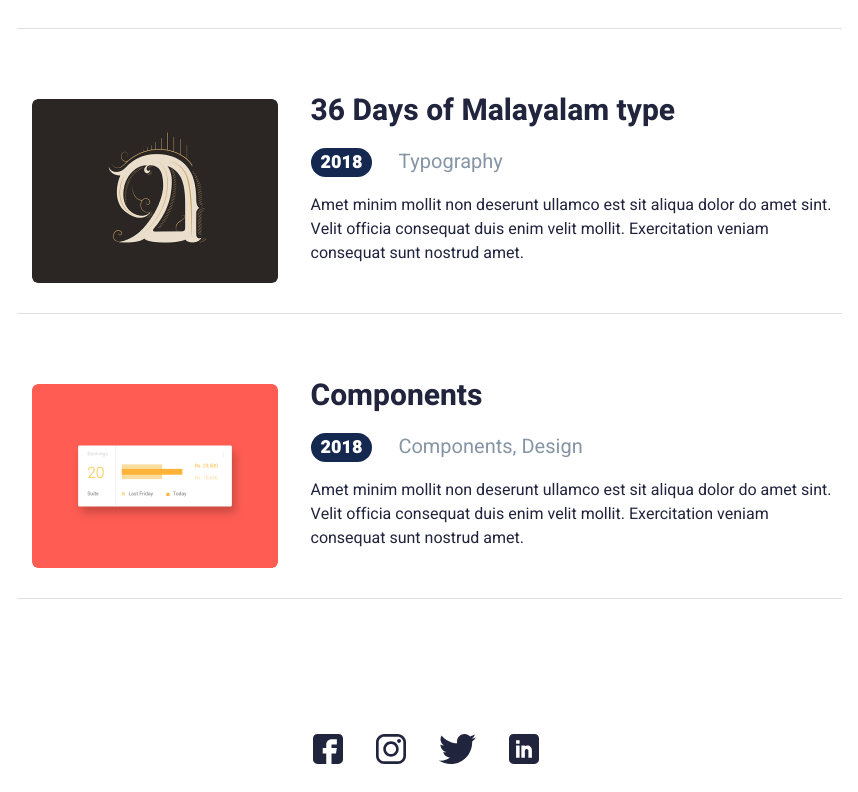
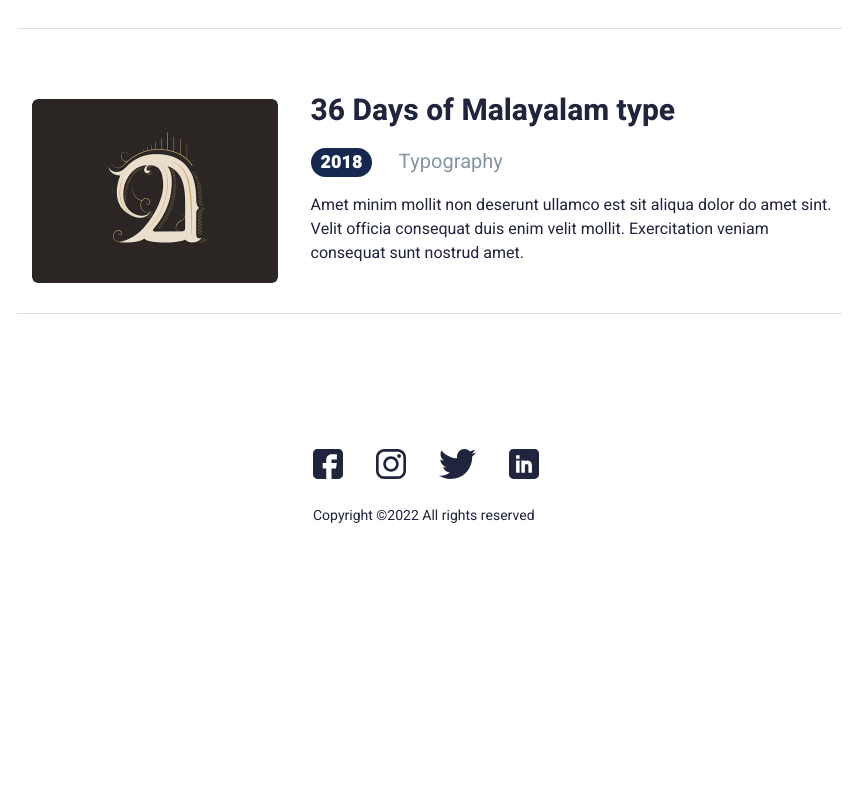
Before and after one commit to SochircaRoman/my-portfolio, a Vue app: page / in a window 1280 px wide. Shown: the part 1570-2362 px from the top of the page, without its empty margins (211-1069 px from the left). After the commit the page ends 2151 px from the top, so only its background shows below. Built offline with nearby package versions, Linux system fonts and the light colour scheme.

Commit message:
Fix WorksView

```diff
--- a/src/components/FeaturedSection.vue
+++ b/src/components/FeaturedSection.vue
@@ -1,3 +1,25 @@
+<script>
+import WorkCard from './UI/WorkCard.vue';
+
+export default {
+  components: {
+    WorkCard,
+  },
+  props: {
+    cards: {
+          type: Array,
+          required: true,
+    },
+  },
+  data() {
+    return {
+
+    }
+  }
+}
+
+</script>
+
 <template>
 
   <section class="featured">
@@ -6,64 +28,19 @@
         <div class="featured__title noselect">Featured works</div>
 
         <div class="featured__cards">
-          <WorkCards
-            :cards="cards"
+
+          <WorkCard
+            v-for="(card, index) in cards.slice(0, 3)"
+            :key="index"
+            :card="card"
           />
+
         </div>
 
       </div>
     </section>
 
 </template>
-
-<script>
-import WorkCards from './WorkCards.vue';
-
-export default {
-  components: {
-    WorkCards
-  },
-  data() {
-    return {
-      cards: [
-        {
-          id: 0,
-          imgName: "img_01",
-          title: "Designing Dashboards",
-          year: "2020",
-          tag: "Dashboard",
-          text: "Amet minim mollit non deserunt ullamco est sit aliqua dolor do amet sint. Velit officia consequat duis enim velit mollit. Exercitation veniam consequat sunt nostrud amet."
-        },
-        {
-          id: 1,
-          imgName: "img_02",
-          title: "Vibrant Portraits of 2020",
-          year: "2018",
-          tag: "Illustration",
-          text: "Amet minim mollit non deserunt ullamco est sit aliqua dolor do amet sint. Velit officia consequat duis enim velit mollit. Exercitation veniam consequat sunt nostrud amet."
-        },
-        {
-          id: 2,
-          imgName: "img_03",
-          title: "36 Days of Malayalam type",
-          year: "2018",
-          tag: "Typography",
-          text: "Amet minim mollit non deserunt ullamco est sit aliqua dolor do amet sint. Velit officia consequat duis enim velit mollit. Exercitation veniam consequat sunt nostrud amet."
-        },
-        {
-          id: 3,
-          imgName: "img_04",
-          title: "Components",
-          year: "2018",
-          tag: "Components, Design",
-          text: "Amet minim mollit non deserunt ullamco est sit aliqua dolor do amet sint. Velit officia consequat duis enim velit mollit. Exercitation veniam consequat sunt nostrud amet."
-        },
-      ]
-    }
-  }
-}
-
-</script>
 
 <style scoped>
 /* START FEATURED */
--- a/src/components/WorkCards.vue
+++ b/src/components/WorkCards.vue
@@ -1,15 +1,3 @@
-<template>
-
-  <div class="work__content-cards">
-    <WorkCard
-      v-for="card in cards"
-      :key="card.id"
-      :card="card"
-    />
-  </div>
-
-</template>
-
 <script>
 import WorkCard from './UI/WorkCard.vue';
 
@@ -32,6 +20,19 @@ export default {
 }
 </script>
 
+
+<template>
+
+  <div class="work__content-cards">
+    <WorkCard
+      v-for="card in cards"
+      :key="card.id"
+      :card="card"
+    />
+  </div>
+
+</template>
+
 <style scoped>
 
 </style>
--- a/src/views/HomeView.vue
+++ b/src/views/HomeView.vue
@@ -1,23 +1,63 @@
 <script>
-import IntroSection from '../components/IntroSection.vue'
-import RecentSection from '../components/RecentSection.vue'
-import FeaturedSection from '../components/FeaturedSection.vue'
+import IntroSection from '../components/IntroSection.vue';
+import RecentSection from '../components/RecentSection.vue';
+import FeaturedSection from '../components/FeaturedSection.vue';
+import WorkContent from '../data/WorkContent.json';
 
 export default {
   components: {
     IntroSection,
     RecentSection,
     FeaturedSection,
-  }
+  },
+  props: {
+    cards: {
+      id: {
+        type: Number,
+			  required: true
+      },
+      imgName: {
+        type: String,
+			  required: true
+      },
+      title: {
+        type: String,
+			  required: true
+      },
+      year: {
+        type: String,
+			  required: true
+      },
+      tag: {
+        type: String,
+			  required: true
+      },
+      text: {
+        type: String,
+			  required: true
+      },
+    }
+  },
+  data() {
+    return {
+      cards: WorkContent,
+    }
+  },
 }
 </script>
 
 <template>
 
   <main>
+
     <IntroSection />
+
     <RecentSection />
-    <FeaturedSection />
+
+    <FeaturedSection
+      :cards="cards"
+    />
+
   </main>
 
 </template>
```
